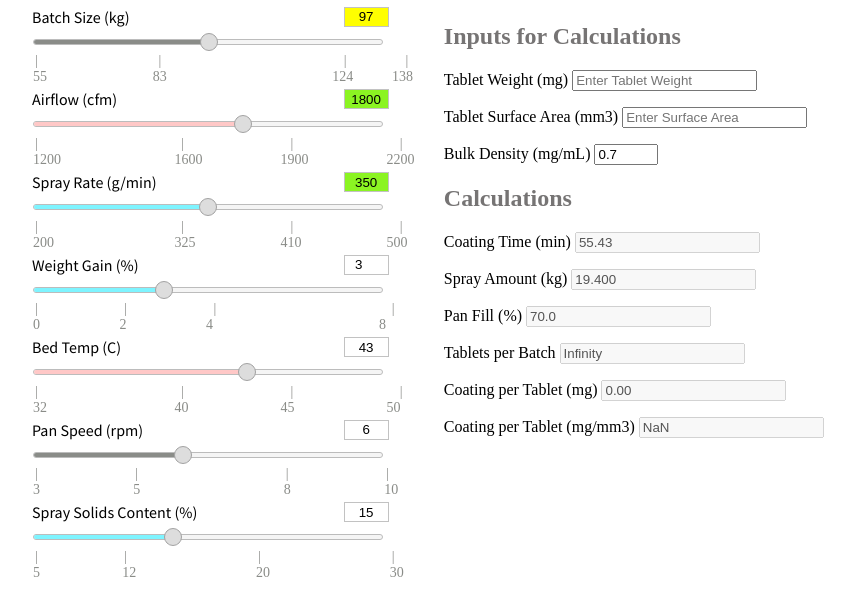
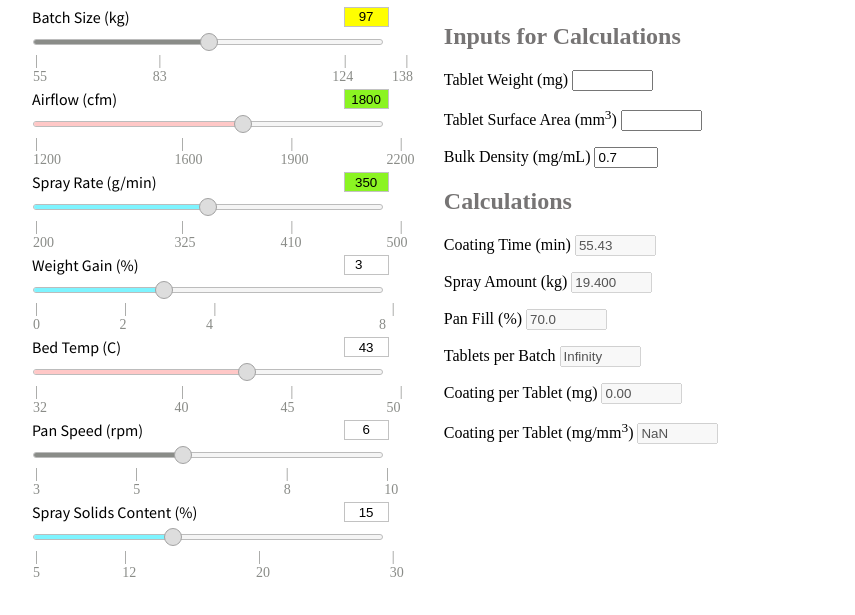
Before and after one commit to kedwards0107/fcslider, a plain HTML site: page slider.html in a window 1280 px wide. Shown: the part 139-754 px from the top of the page, without its empty margins (401-1256 px from the left). Drawn offline with Linux system fonts and the light colour scheme.

Commit message:
set input box size

```diff
--- a/slider.html
+++ b/slider.html
@@ -279,12 +279,14 @@
     <input
     type = "text"
     id="tablet"
-    placeholder="Enter Tablet Weight"
     value=""
+    size = "7"
      />
     <p></p>
-    <label for="surfaceArea">Tablet Surface Area (mm3)</label>
-    <input id="surfaceArea" placeholder="Enter Surface Area" />
+    <label for="surfaceArea">Tablet Surface Area (mm<sup>3</sup>)</label>
+    <input
+    id="surfaceArea"
+    size = "7" />
     <p></p>
     <label>Bulk Density (mg/mL)</label>
     <input
@@ -312,22 +314,22 @@
 
       <h2>Calculations</h2>
       <label for="">Coating Time (min)</label>
-      <input type="integer" id="coatingTime" disabled />
+      <input type="integer" id="coatingTime" size = "7"disabled />
       <p></p>
       <label for="">Spray Amount (kg)</label>
-      <input type="integer" id="sprayAmount" disabled />
+      <input type="integer" id="sprayAmount" size = "7"disabled />
       <p></p>
       <label for="">Pan Fill (%)</label>
-      <input type="integer" id="panFill" disabled />
+      <input type="integer" id="panFill" size = "7"disabled />
       <p></p>
       <label for="">Tablets per Batch</label>
-      <input type="integer" id="perBatch" disabled />
+      <input type="integer" id="perBatch" size = "7"disabled />
       <p></p>
       <label for="">Coating per Tablet (mg)</label>
-      <input type="integer" id="perTablet" disabled />
+      <input type="integer" id="perTablet" size = "7"disabled />
       <p></p>
-      <label for="">Coating per Tablet (mg/mm3)</label>
-      <input type="integer" id="perMm3" disabled />
+      <label for="">Coating per Tablet (mg/mm<sup>3</sup>)</label>
+      <input type="integer" id="perMm3" size = "7"disabled />
 
       </div>
     <script type="text/javascript" src="sliders.js"></script>
```
